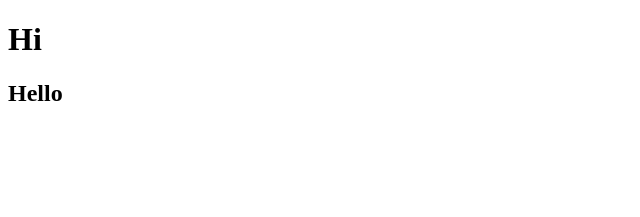
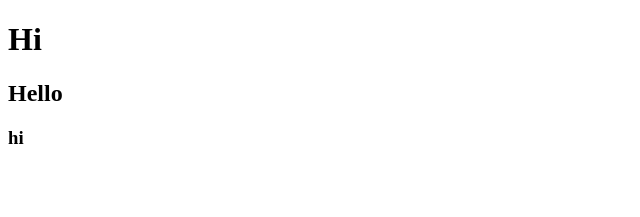
Before and after one commit to Suprim24/React-state, a React (Vite) app: page / in a window 1280 px wide. Shown: the top 217 px of the page, without its empty margins (0-640 px from the left). Built offline with nearby package versions, Linux system fonts and the light colour scheme.

Commit message:
updated stuff

```diff
--- a/src/App.jsx
+++ b/src/App.jsx
@@ -5,6 +5,7 @@ const App = ()=>
     <>
    <h1>Hi</h1>
    <h2>Hello</h2>
+   <h3>hi</h3>
     </>
   )
 }
```
